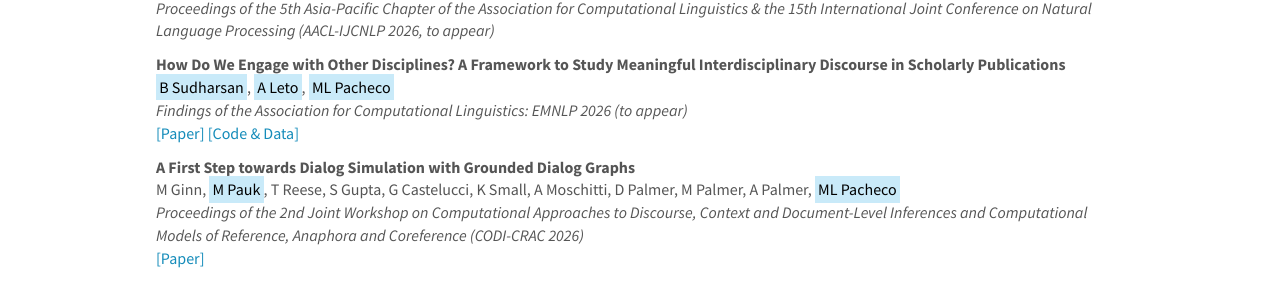
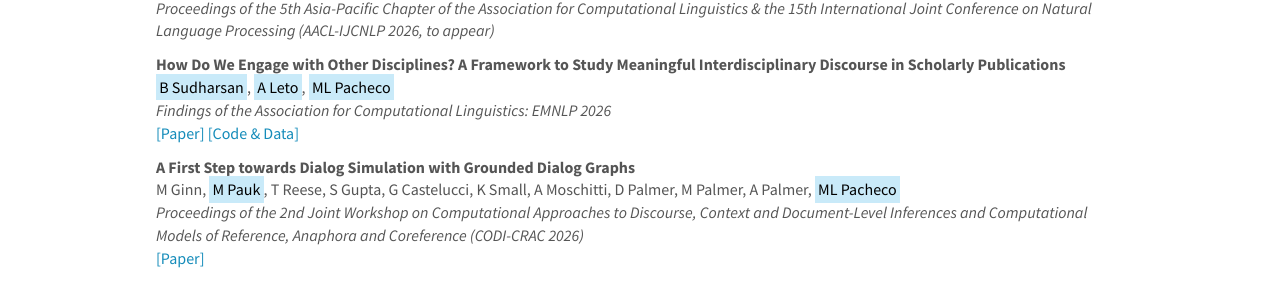
Before and after one commit to blast-cu/blast-cu.github.io, a Jekyll site: the page built from _pages/publications.md, in a window 1280 px wide and 900 px high, scrolled down 988 px. Shown: the part 160-444 px from the top of the window. Built offline with Jekyll 4.4.1, drawn with Linux system fonts in a browser that asks for light colours; nearby versions of some CDN libraries.

Commit message:
Update publist_2026.yml

```diff
--- a/_data/publist_2026.yml
+++ b/_data/publist_2026.yml
@@ -7,7 +7,7 @@
 - title: "How Do We Engage with Other Disciplines? A Framework to Study Meaningful Interdisciplinary Discourse in Scholarly Publications"
   authors: <mark>B Sudharsan</mark>, <mark>A Leto</mark>, <mark>ML Pacheco</mark>
   highlight: 0
-  venue: "Findings of the Association for Computational Linguistics: EMNLP 2026 (to appear)"
+  venue: "Findings of the Association for Computational Linguistics: EMNLP 2026"
   link:
     url: https://aclanthology.org/2026.findings-emnlp.2290/
     display: \[Paper\]
```
